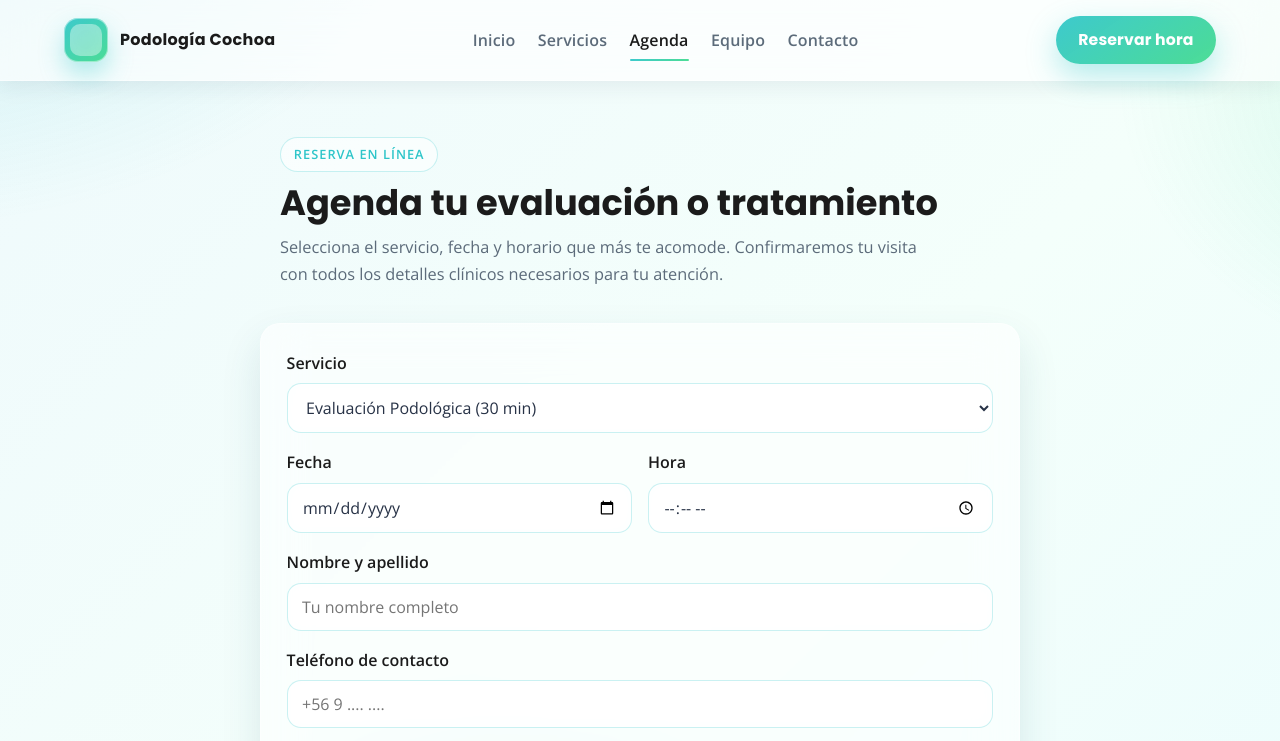
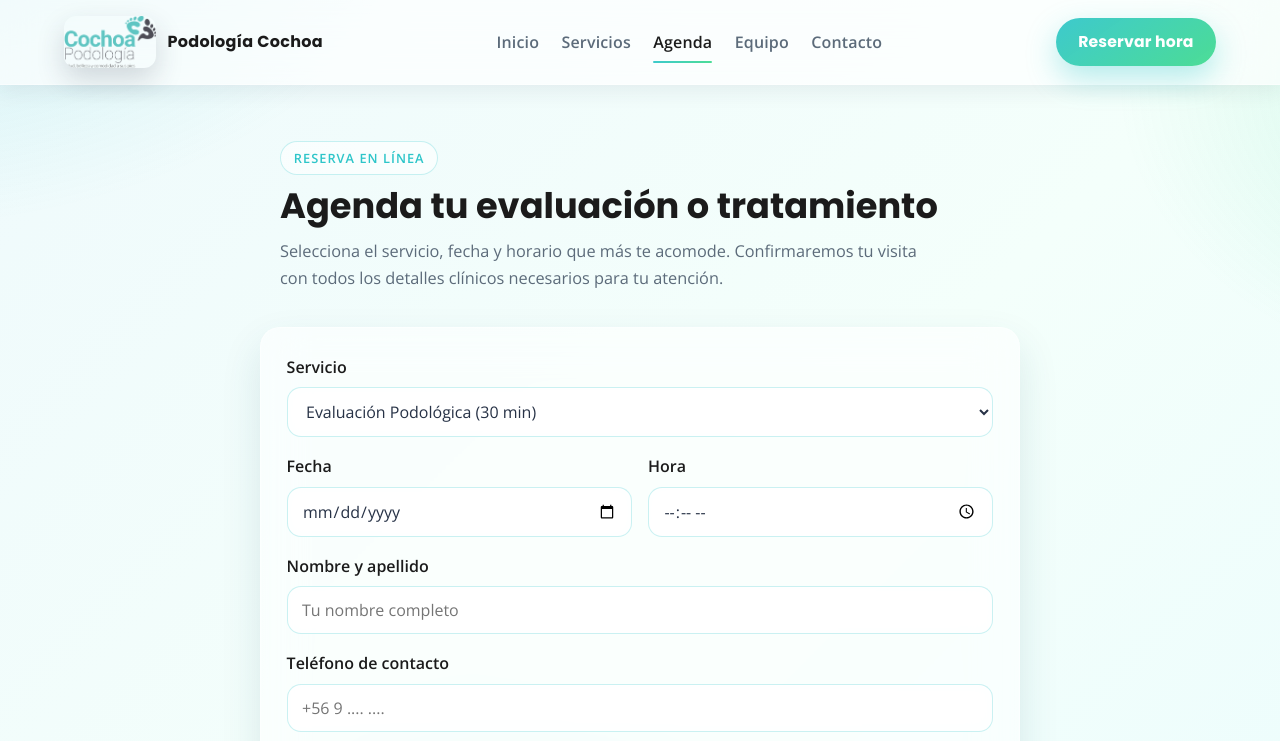
Before and after one commit to Ign14/podologiacochoa.cl, a plain HTML site: page agenda.html in a window 1280 px wide. Shown: the top 741 px of the page. Drawn offline with nearby package versions, Linux system fonts and the light colour scheme.

Commit message:
feat: actualizar logotipo principal

```diff
--- a/agenda.html
+++ b/agenda.html
@@ -12,8 +12,8 @@
   <header>
     <nav class="navbar">
       <div class="logo">
-        <span class="logo-badge"></span>
-        <span>Podología Cochoa</span>
+        <img class="logo-image" src="assets/cochoa%20nuevo%201.png" alt="Logotipo Podología Cochoa">
+        <span class="logo-text">Podología Cochoa</span>
       </div>
       <ul class="nav-links">
         <li><a href="index.html">Inicio</a></li>
@@ -75,7 +75,7 @@
   <footer>
     <div class="footer">
       <div>
-        <div class="logo"><span class="logo-badge"></span> <span>Podología Cochoa</span></div>
+        <div class="logo"><img class="logo-image" src="assets/cochoa%20nuevo%201.png" alt="Logotipo Podología Cochoa"> <span class="logo-text">Podología Cochoa</span></div>
         <p class="small">Clínica podológica con mirada médica, tecnología avanzada y una atención cercana que pone tu bienestar en el centro.</p>
         <p class="small">© 2025 Podología Cochoa. Todos los derechos reservados.</p>
       </div>
--- a/css/estilos.css
+++ b/css/estilos.css
@@ -97,23 +97,17 @@ header {
   letter-spacing: 0.02em;
 }
 
-.logo-badge {
-  width: 44px;
-  height: 44px;
-  border-radius: 14px;
-  background: var(--gradient-surface);
-  position: relative;
-  overflow: hidden;
-  box-shadow: inset 0 0 0 1px rgba(255, 255, 255, 0.45), 0 12px 24px rgba(45, 197, 201, 0.35);
+.logo-image {
+  height: 52px;
+  width: auto;
+  display: block;
+  border-radius: 12px;
+  box-shadow: 0 12px 28px rgba(39, 50, 70, 0.18);
 }
 
-.logo-badge::after {
-  content: "";
-  position: absolute;
-  inset: 6px;
-  border-radius: 10px;
-  background: rgba(255, 255, 255, 0.4);
-  backdrop-filter: blur(10px);
+.logo-text {
+  display: inline-block;
+  line-height: 1;
 }
 
 .nav-links {
@@ -951,6 +945,10 @@ footer .small {
     justify-content: center;
   }
 
+  .logo-image {
+    height: 46px;
+  }
+
   .nav-links {
     order: 3;
     flex-wrap: wrap;
@@ -979,6 +977,10 @@ footer .small {
     grid-template-columns: 1fr;
   }
 
+  .logo-image {
+    height: 42px;
+  }
+
   .hero-highlights li {
     align-items: flex-start;
   }
```
Also changed, not shown: contacto.html (+3 -3 lines), index.html (+3 -3 lines), nosotros.html (+3 -3 lines), servicios.html (+3 -3 lines).
